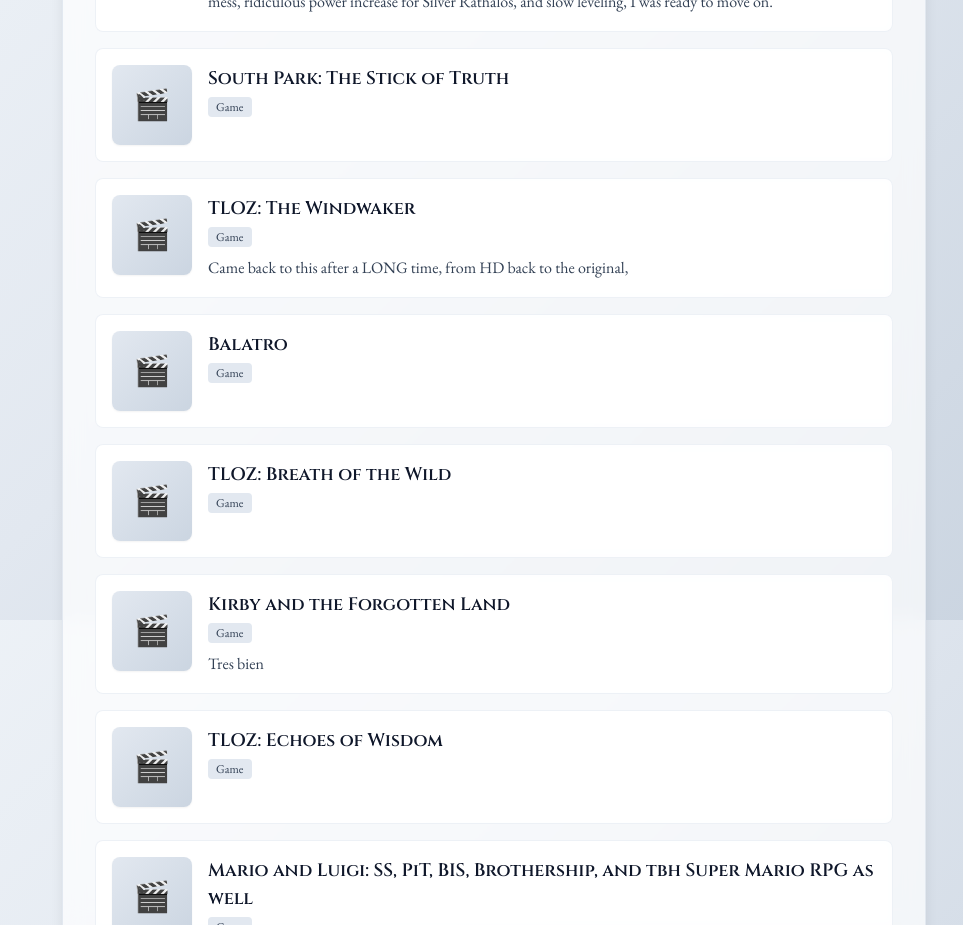
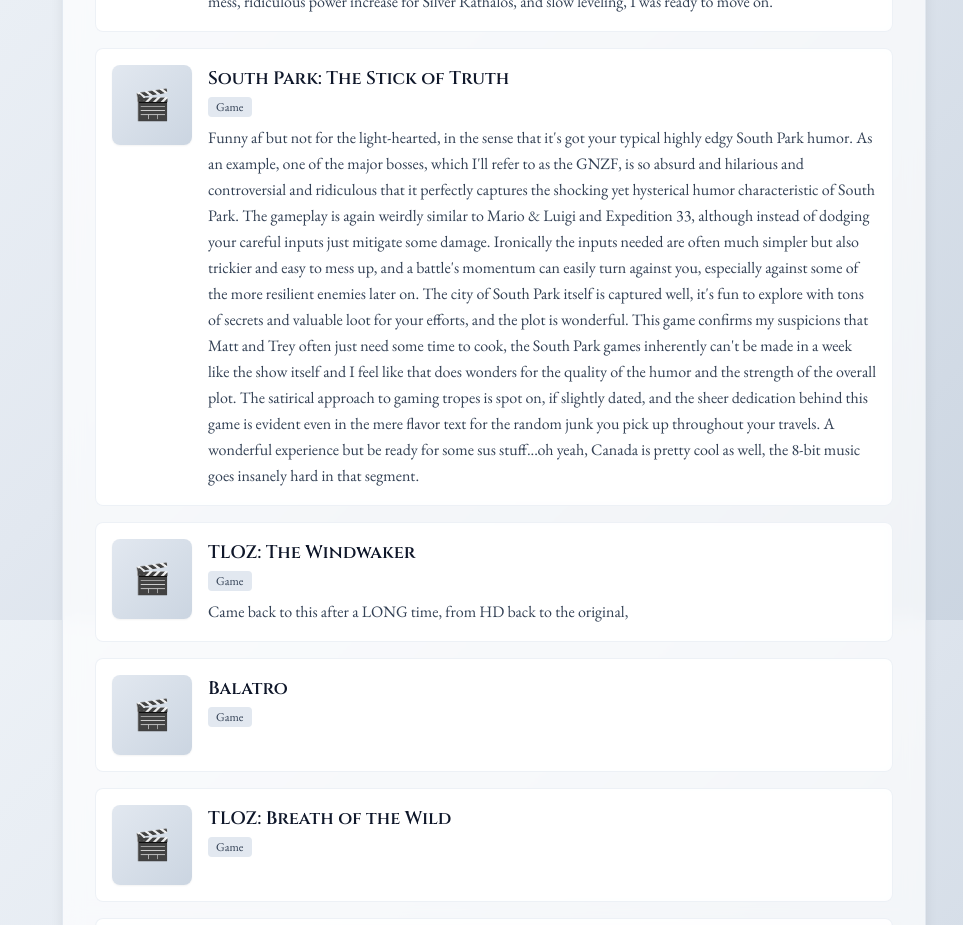
Before and after one commit to divijmuthu/divijmuthu.github.io, a Next.js app: page / in a window 1280 px wide. Shown: the part 6580-7505 px from the top of the page, without its empty margins (306-1269 px from the left). Built offline with nearby package versions, Linux system fonts and the light colour scheme.

Commit message:
Update content.ts

```diff
--- a/data/content.ts
+++ b/data/content.ts
@@ -246,7 +246,7 @@
       title: "South Park: The Stick of Truth",
       type: "Game",
       span: 3,
-      review: "",
+      review: "Funny af but not for the light-hearted, in the sense that it's got your typical highly edgy South Park humor. As an example, one of the major bosses, which I'll refer to as the GNZF, is so absurd and hilarious and controversial and ridiculous that it perfectly captures the shocking yet hysterical humor characteristic of South Park. The gameplay is again weirdly similar to Mario & Luigi and Expedition 33, although instead of dodging your careful inputs just mitigate some damage. Ironically the inputs needed are often much simpler but also trickier and easy to mess up, and a battle's momentum can easily turn against you, especially against some of the more resilient enemies later on. The city of South Park itself is captured well, it's fun to explore with tons of secrets and valuable loot for your efforts, and the plot is wonderful. This game confirms my suspicions that Matt and Trey often just need some time to cook, the South Park games inherently can't be made in a week like the show itself and I feel like that does wonders for the quality of the humor and the strength of the overall plot. The satirical approach to gaming tropes is spot on, if slightly dated, and the sheer dedication behind this game is evident even in the mere flavor text for the random junk you pick up throughout your travels. A wonderful experience but be ready for some sus stuff...oh yeah, Canada is pretty cool as well, the 8-bit music goes insanely hard in that segment.",
     },
     {
       title: "TLOZ: The Windwaker",
```
